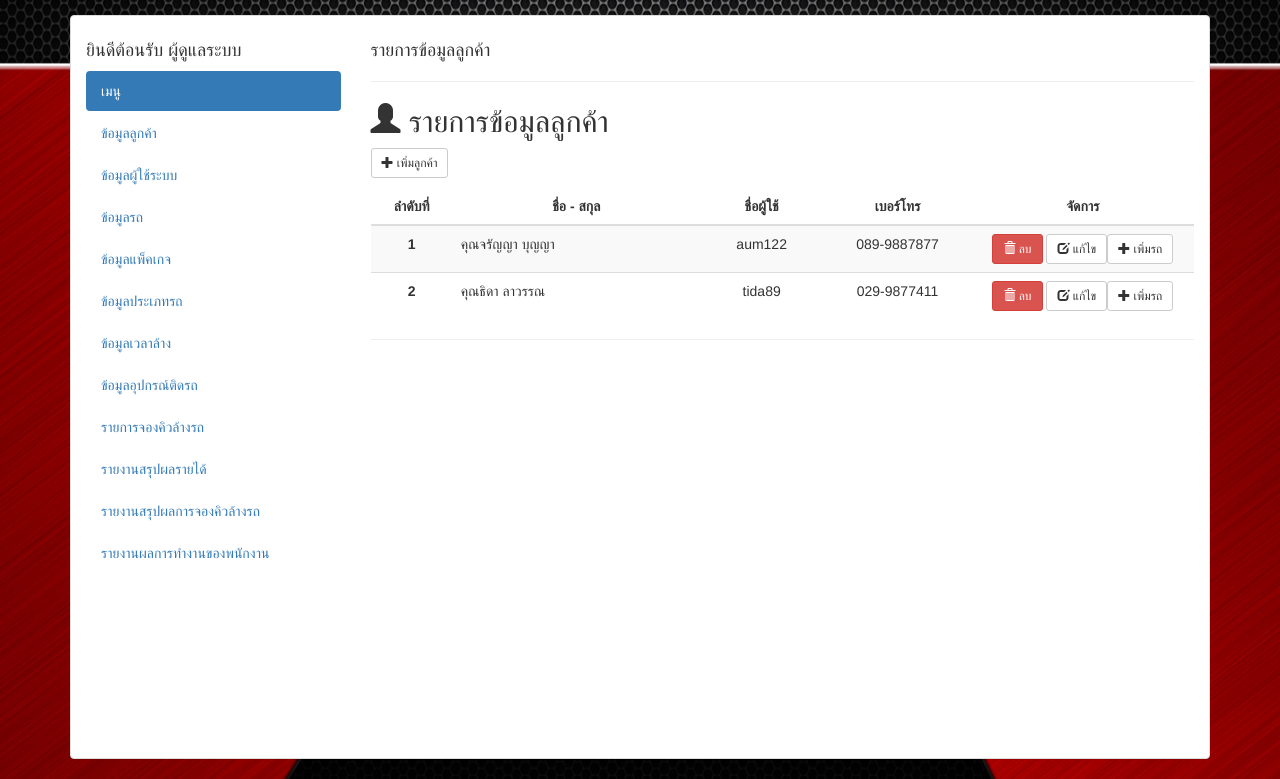
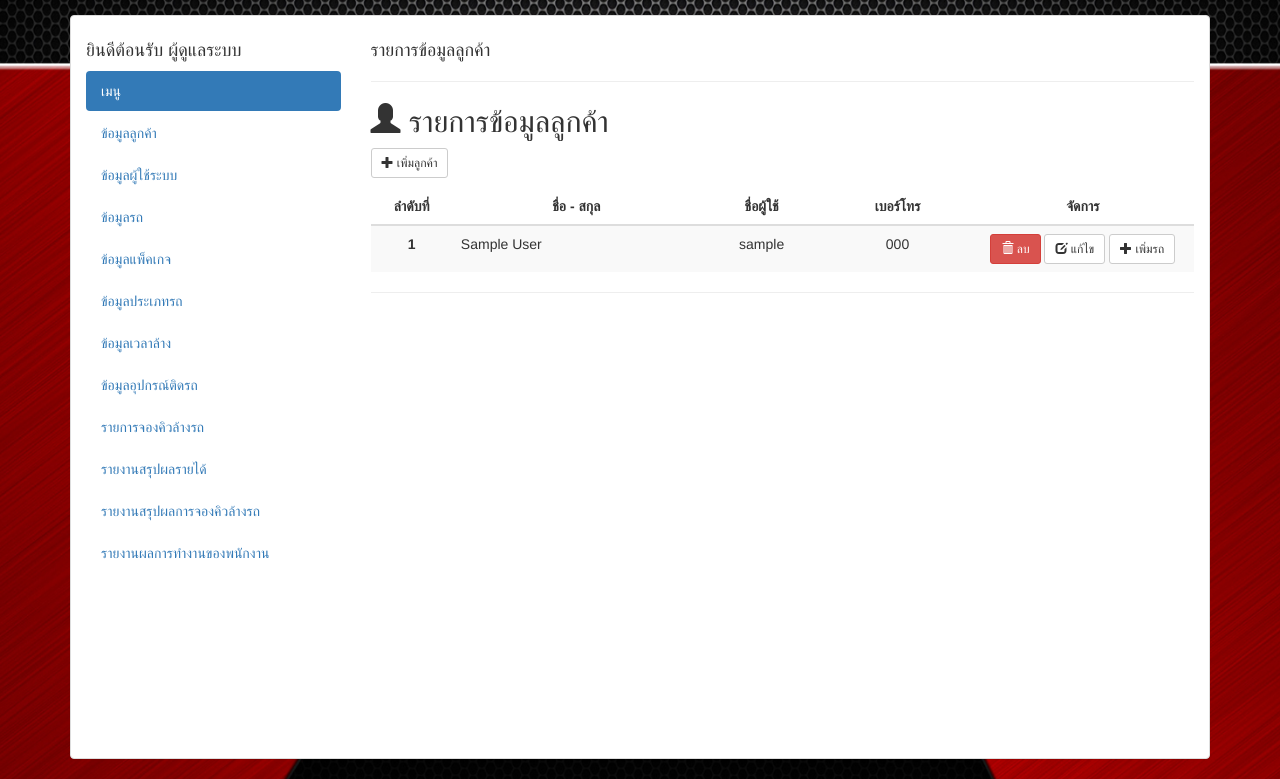
Before and after one commit to icejarunya/Carcare001, a PHP site: page /custumer_list.php in a window 1280 px wide. Shown: the part 55-834 px from the top of the page. Run offline with PHP 8.4, Linux system fonts and the light colour scheme; tables that the repository leaves empty or names only in its code hold one stand-in row (values such as "Sample post").

Commit message:
เพิ่ม

```diff
--- a/car_add_q.php
+++ b/car_add_q.php
@@ -3,13 +3,15 @@
 include"config.inc.php";//ไฟล์ติดต่อฐานข้อมูล
 
 
-$sql="INSERTINTOtbl_car(car_id, cus_id, car_liceplat, car_gen, car_brand, car_status, car_dateend_mem)VALUES(NULL , '$_POST[car_liceplat]', '$_POST[car_gen]', '$_POST[car_brand]', '$_POST[car_status]', '$_POST[car_dateend_mem]')";
+$sql="INSERT INTO tbl_car (car_id, cus_id, type_id, car_liceplat, car_gen, car_brand, car_status, car_dateend_mem) VALUES (NULL, '$_POST[cus_id]', '$_POST[type_id]', '$_POST[car_liceplat]', '$_POST[car_gen]', '$_POST[car_brand]', '$_POST[car_status]', '$_POST[car_dateend_mem]')";
 
 $conn->query($sql);
 
 
 
-echo"<METAhttp-equiv=refreshcontent=0;url=index1.php>";
+echo "<META http-equiv=refresh content=0;url=custumer_list.php>";
+
+
 ?>
 
 </html>
--- a/custumer_add_q.php
+++ b/custumer_add_q.php
@@ -8,5 +8,5 @@ $conn->query($sql);
 
 
 
-echo "<META http-equiv=refresh content=0;url=index2.php>";
+echo "<META http-equiv=refresh content=0;url=custumer_list.php>";
 ?>
--- a/custumer_list.php
+++ b/custumer_list.php
@@ -8,7 +8,9 @@
       <hr>
       <h2><span class="glyphicon glyphicon-user"></span> รายการข้อมูลลูกค้า</h2>
       <p> <a href="custumer_add.php" class="btn btn-default btn-sm"> <span class="glyphicon glyphicon-plus"></span> เพิ่มลูกค้า </a> &nbsp;</p>
-      <table width="100%" class="table table-striped">
+
+
+	  <table width="100%" class="table table-striped">
         <thead>
           <tr>
             <th width="10%"><div align="center">ลำดับที่  </div></th>
@@ -20,24 +22,51 @@
         </thead>
         <tbody>
 
+
+
+
+<?PHP
+include "config.inc.php";
+$sql="SELECT * FROM tbl_customer ORDER BY tbl_customer.cus_id DESC";
+$query = $conn->query($sql);
+$i=0;
+while($result = $query->fetch_assoc())
+{
+$i++;
+?>
+
+
           <tr>
-            <th scope="row"><div align="center">1</div></th>
-            <td><div align="left">คุณจรัญญา บุญญา</div></td>
-            <td><div align="center">aum122 </div></td>
-			<td class="hidden-xs"> <div align="center">089-9887877</div></td>
-			<td width="27%"><div align="center"><a href="#" class="btn btn-danger btn-sm" onClick="return confirm('กรุณายืนยันการลบอีกครั้ง !!!')"> <span class="glyphicon glyphicon-trash"></span> ลบ </a> <a href="custumer_list_edit.php" class="btn btn-default btn-sm"> <span class="glyphicon glyphicon-edit"></span> แก้ไข </a><a href="car_add.php" class="btn btn-default btn-sm"> <span class="glyphicon glyphicon-plus"></span> เพิ่มรถ </a>
+            <th scope="row"><div align="center"><?=$i;?></div></th>
+
+            <td><div align="left"><?=$result['cus_name'];?></div></td>
+
+
+
+            <td><div align="center"> <?=$result['cus_username'];?></div></td>
+
+			<td class="hidden-xs"> <div align="center"><?=$result['cus_tel'];?></div></td>
+
+			<td width="27%"><div align="center">
+
+
+			<a href="custumer_del.php?cus_id=<?=$result['cus_id'];?>" class="btn btn-danger btn-sm" onClick="return confirm('กรุณายืนยันการลบอีกครั้ง !!!')"> <span class="glyphicon glyphicon-trash"></span> ลบ </a>
+
+
+
+			<a href="custumer_edit.php" class="btn btn-default btn-sm"> <span class="glyphicon glyphicon-edit"></span> แก้ไข </a>
+
+
+
+			<a href="car_add.php?cus_id=<?=$result['cus_id'];?>" class="btn btn-default btn-sm"> <span class="glyphicon glyphicon-plus"></span> เพิ่มรถ </a>
 
 			  </div></td>
           </tr>
+		  <?PHP } ?>
 
 
-		  <tr>
-            <th scope="row"><div align="center">2</div></th>
-            <td><div align="left">คุณธิดา ลาวรรณ </div></td>
-            <td><div align="center">tida89</div></td>
-			<td class="hidden-xs"> <div align="center">029-9877411</div></td>
-			<td width="27%" ><div align="center"><a href="student_del.php?id_student=" class="btn btn-danger btn-sm" onClick="return confirm('กรุณายืนยันการลบอีกครั้ง !!!')"> <span class="glyphicon glyphicon-trash"></span> ลบ </a> <a class="btn btn-default btn-sm"> <span class="glyphicon glyphicon-edit"></span> แก้ไข </a><a href="custumer_list_edit.php" class="btn btn-default btn-sm"> <span class="glyphicon glyphicon-plus"></span> เพิ่มรถ </a> </div></td>
-          </tr>
+
+
         </tbody>
       </table>
 
```
Also changed, not shown: car_add.php (+33 -7 lines), custumer_del.php (added, +12 -0 lines), images/photothumb.db.
